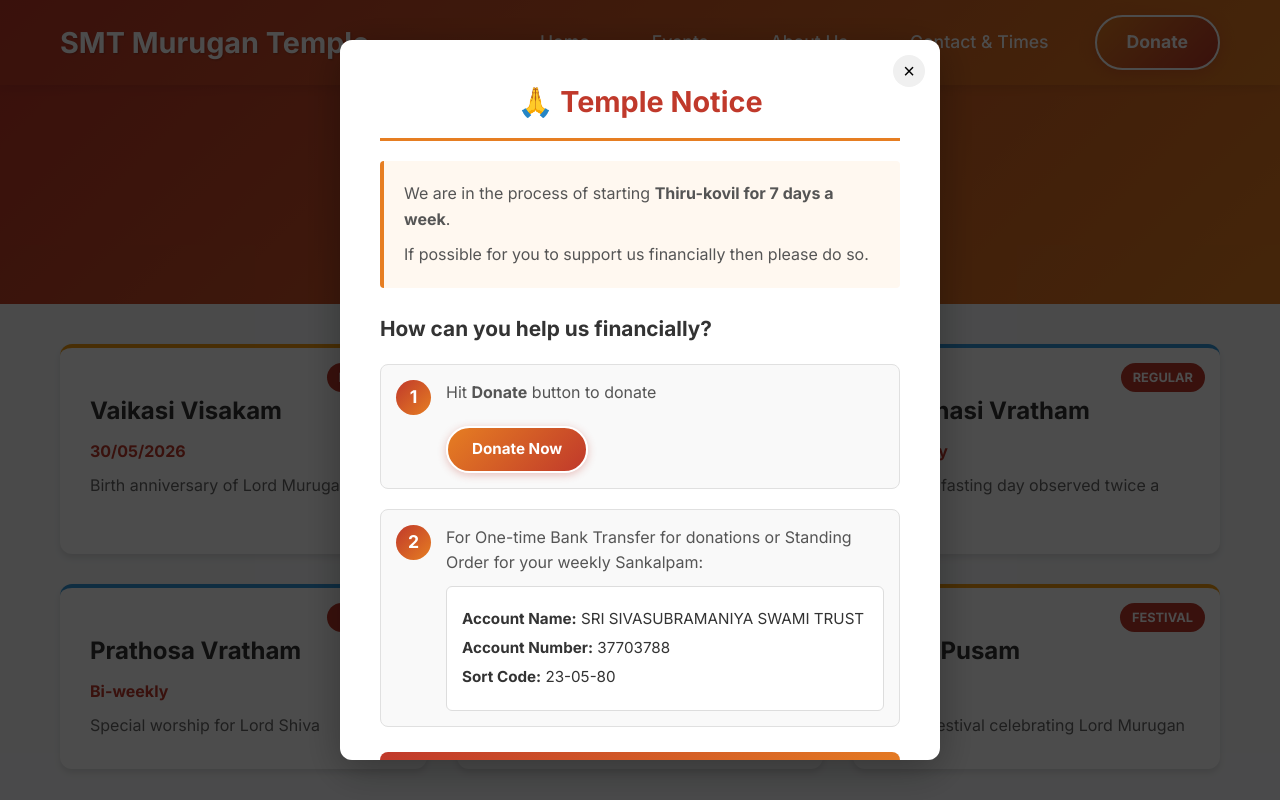
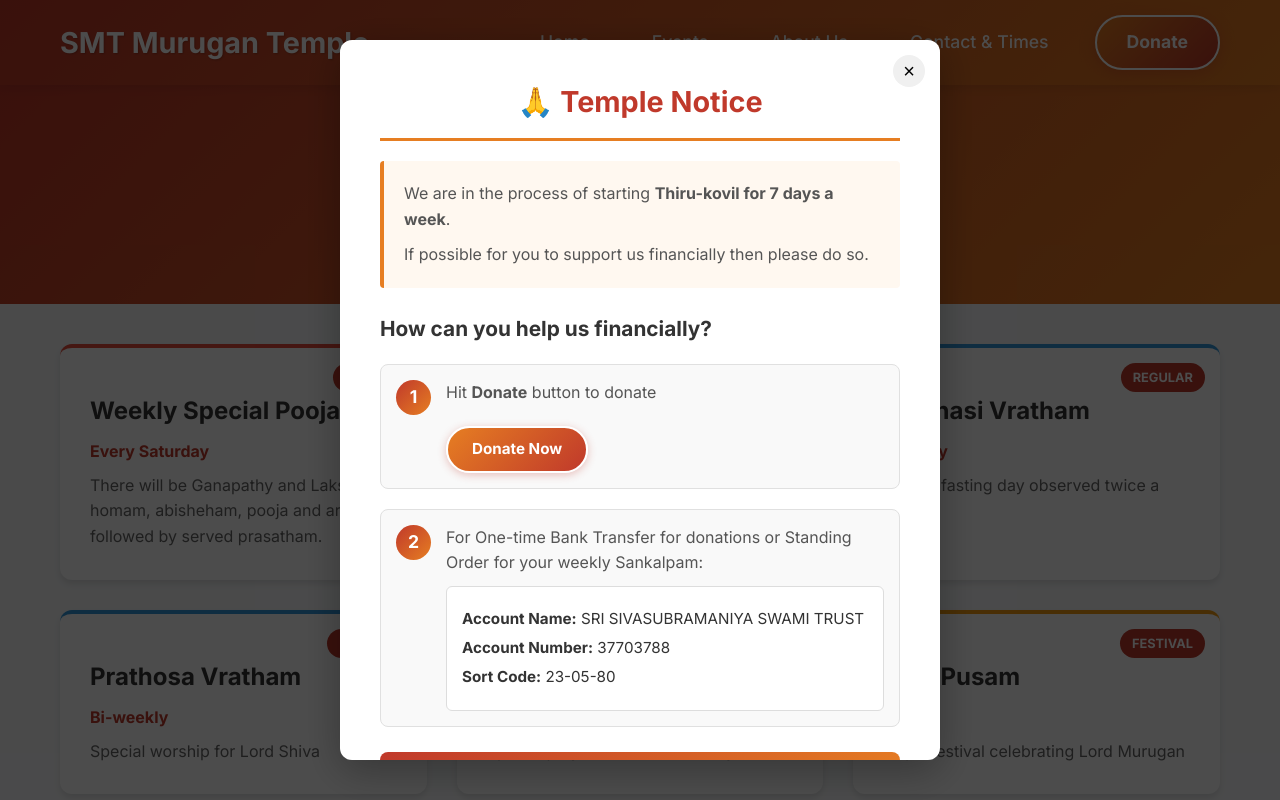
Before and after one commit to DILIGENTWORKS/smt-web, a React (Vite) app: page /events in a window 1280 px wide. Shown: the top 800 px of the page. Built offline with nearby package versions, Linux system fonts and the light colour scheme.

Commit message:
Replace Vaikasi Visakam with Weekly Special Pooja

```diff
--- a/src/pages/Events.jsx
+++ b/src/pages/Events.jsx
@@ -5,10 +5,10 @@ const Events = () => {
   const events = [
     {
       id: 4,
-      name: 'Vaikasi Visakam',
-      date: '30/05/2026',
-      description: 'Birth anniversary of Lord Murugan',
-      type: 'Festival'
+      name: 'Weekly Special Pooja',
+      date: 'Every Saturday',
+      description: 'There will be Ganapathy and Lakshmi homam, abisheham, pooja and archana followed by served prasatham.',
+      type: 'Special'
     },
     {
       id: 1,
```
